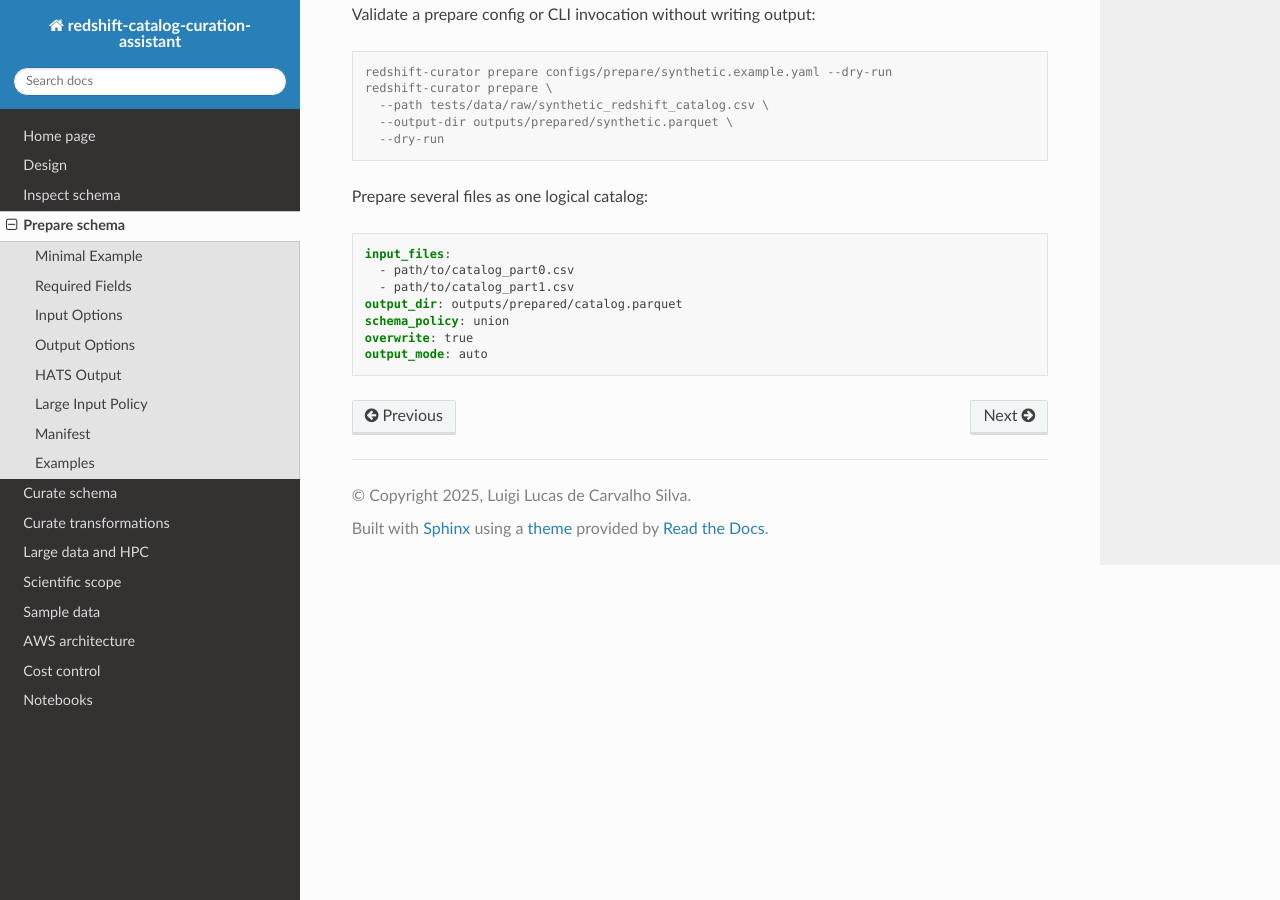
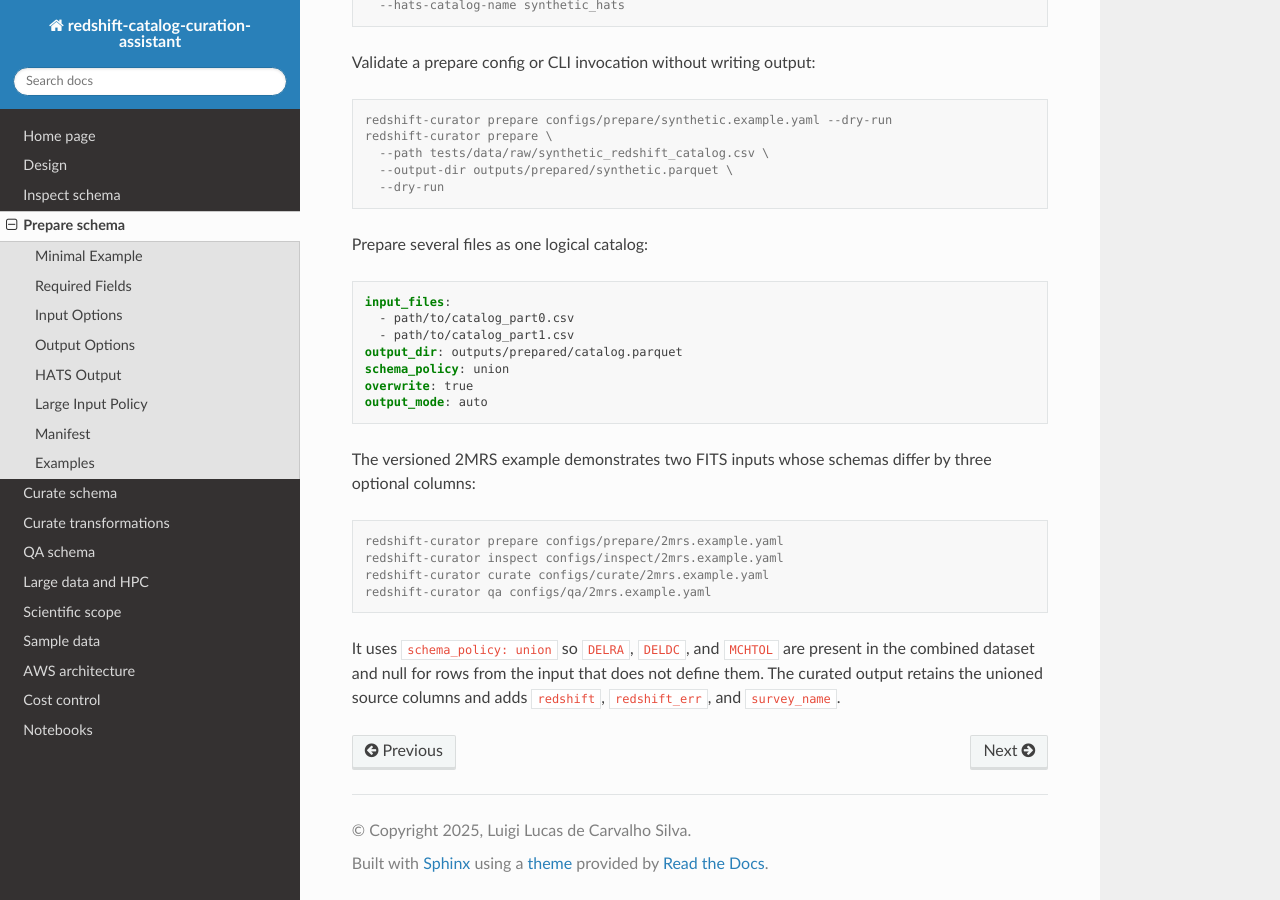
Before and after one commit to linea-it/redshift-catalog-curation-assistant, a Sphinx documentation site: the page built from docs/prepare-schema.rst, in a window 1280 px wide and 900 px high, scrolled down 4007 px. Built offline with Sphinx 7.4.7 and the Read the Docs theme 3.1.0, drawn with Linux system fonts in a browser that asks for light colours; pages that are not in the unit, such as notebooks, are missing from menus; some of the changed text lies outside the part shown.

Commit message:
docs: document multi-file schema union and QA configuration
Add the QA configuration reference, document the 2MRS multi-file workflow,
update the prepare template, and include the 2MRS data acknowledgement.

```diff
--- a/docs/index.rst
+++ b/docs/index.rst
@@ -14,6 +14,7 @@
    redshift-curator inspect-fits tests/data/raw/desi_deep_pilot_sample.fits
    redshift-curator prepare configs/prepare/desi_deep_pilot.example.yaml
    redshift-curator curate configs/curate/synthetic.example.yaml
+   redshift-curator qa configs/qa/2mrs.example.yaml
 
 For local development, create or activate a Python 3.11+ environment and install
 the package in editable mode:
@@ -41,6 +42,7 @@
    Prepare schema <prepare-schema>
    Curate schema <curate-schema>
    Curate transformations <curate-transformations>
+   QA schema <qa-schema>
    Large data and HPC <large-data>
    Scientific scope <scientific-scope>
    Sample data <sample-data>
--- a/docs/prepare-schema.rst
+++ b/docs/prepare-schema.rst
@@ -43,7 +43,8 @@
 ``schema_policy``
   Controls multi-file schema handling. ``strict`` is the default and rejects
   mismatches. ``union`` keeps columns in first-seen order and fills columns
-  missing from an input with null values.
+  missing from an input with null values. Adding nulls can promote integer
+  columns to nullable or floating-point representations in the Parquet output.
 
 ``large_file_threshold_mb``
   Defaults to ``100``. Small single-file inputs below the threshold are read in
@@ -208,3 +209,18 @@
    schema_policy: union
    overwrite: true
    output_mode: auto
+
+The versioned 2MRS example demonstrates two FITS inputs whose schemas differ by
+three optional columns:
+
+.. code-block:: console
+
+   redshift-curator prepare configs/prepare/2mrs.example.yaml
+   redshift-curator inspect configs/inspect/2mrs.example.yaml
+   redshift-curator curate configs/curate/2mrs.example.yaml
+   redshift-curator qa configs/qa/2mrs.example.yaml
+
+It uses ``schema_policy: union`` so ``DELRA``, ``DELDC``, and ``MCHTOL`` are
+present in the combined dataset and null for rows from the input that does not
+define them. The curated output retains the unioned source columns and adds
+``redshift``, ``redshift_err``, and ``survey_name``.
```
Also changed, not shown: docs/qa-schema.rst (added, +123 -0 lines), 2 other files.
